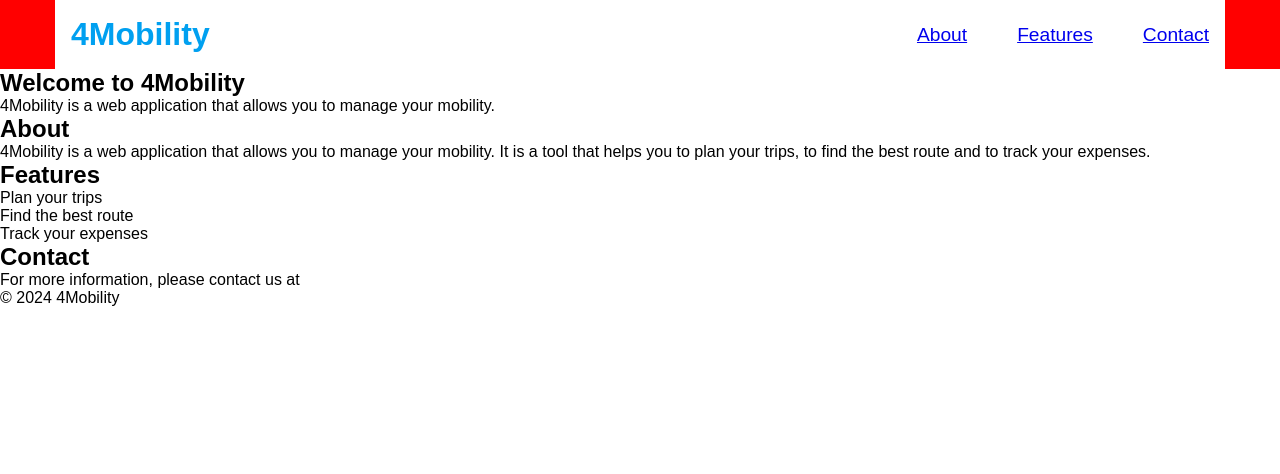
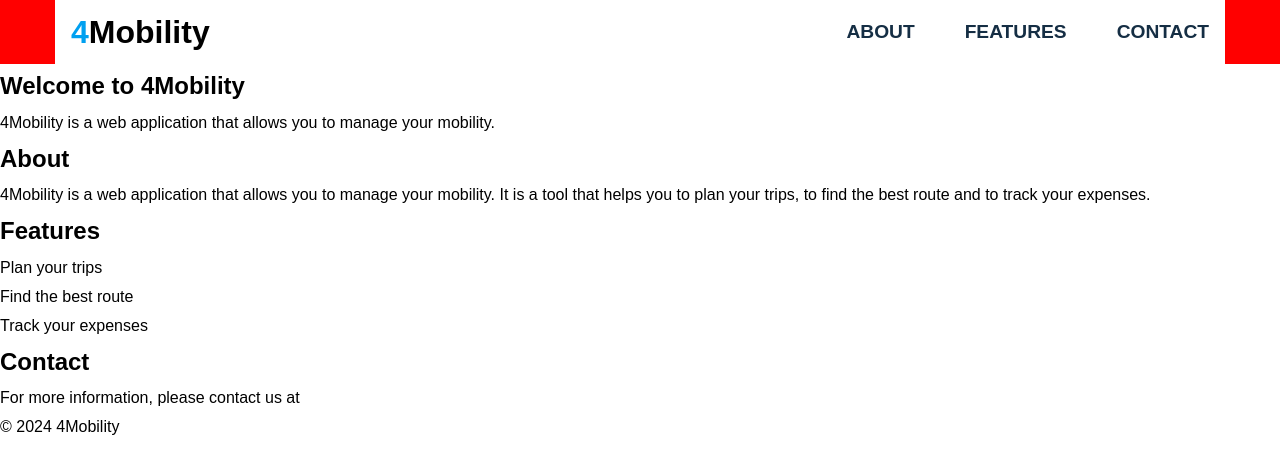
Before and after one commit to kiddingmz/4Mobility, a Django app: page / in a window 1280 px wide. Shown: the top 474 px of the page. Run offline with Django 5.2, Linux system fonts and the light colour scheme.

Commit message:
CHORE: I'm making improves the landingpage

```diff
--- a/frontend/landingpages/static/styles/style.css
+++ b/frontend/landingpages/static/styles/style.css
@@ -4,6 +4,7 @@
     padding: 0;
     box-sizing: border-box;
     font-family: sans-serif;
+    line-height: 1.8125;
 }
 
 /* This is the global font for the landing pages. */
@@ -21,6 +22,7 @@
     margin: 0 auto;
     padding: 0 1rem;
 }
+
 .max-content {
     max-width: 1200px;
     margin: 0 auto;
@@ -33,12 +35,14 @@
 }
 
 .header {
+    width: 100vw;
     background-color: red;
 }
 
 .sub-header {
     width: 100%;
     max-width: 1170px;
+    height: 64px;
     background-color: var(--secondary-color);
     padding: 1rem;
     display: flex;
@@ -46,13 +50,28 @@
     align-items: center;
 }
 
-.header h1 {
+.sub-header h1 {
+    color: black;
+}
+
+.txt-blue {
     color: var(--primary-color);
 }
 
-.header ul {
+.sub-header ul {
     list-style: none;
     display: flex;
     gap: 50px;
     font-size: larger;
+    font-weight: bold;
 }
+
+.sub-header a {
+    text-decoration: none;
+    color: var(--quaternary-color);
+}
+
+.sub-header a:hover {
+    color: var(--primary-color);
+    transition: 0.3s ease all ;
+}
--- a/frontend/landingpages/templates/landingpages/landingpage.html
+++ b/frontend/landingpages/templates/landingpages/landingpage.html
@@ -10,14 +10,14 @@
     <!-- Header -->
     <header class="header center-content">
         <div class="sub-header">
-            <h1>4Mobility</h1>
+            <h1><span class="txt-blue">4</span>Mobility</h1>
 
             <!-- Navigation -->
             <nav>
                 <ul>
-                    <li><a href="#about">About</a></li>
-                    <li><a href="#features">Features</a></li>
-                    <li><a href="#contact">Contact</a></li>
+                    <li><a href="#about">ABOUT</a></li>
+                    <li><a href="#features">FEATURES</a></li>
+                    <li><a href="#contact">CONTACT</a></li>
                 </ul>
             </nav>
             <!-- End of Navigation -->
```
